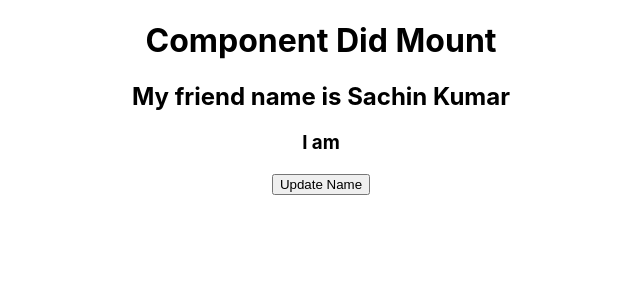
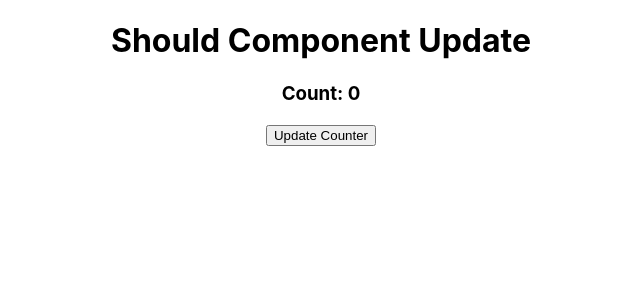
Before and after one commit to Sachin-RJ7/React-Tut, a React (Create React App) app: page / in a window 1280 px wide. Shown: the top 300 px of the page, without its empty margins (319-959 px from the left). Built offline with nearby package versions, Linux system fonts and the light colour scheme.

Commit message:
done shouldComponentUpdate

```diff
--- a/src/App.js
+++ b/src/App.js
@@ -8,27 +8,21 @@ class App extends React.Component{
     super();
 
     this.state = {
-      name : "Sachin Kumar",
-      who: null
+      count: 0
     }
 
     console.log("Contructor");
   }
 
-  componentDidMount()
+  // shouldComponentUpdate
+  shouldComponentUpdate()
   {
-    console.log("Component did mount:");
-  }
-
-  componentDidUpdate()
-  {
-    console.log("componentDidUpdate called:");
-    // condition is necessary, otherwise it will become a infinite loop, will give errors.
-    if (this.state.who == null) {
-      this.setState({who:"Sachin kumar"})
+    // Bydefault it remains false and prevents updates in a component
+    console.log("should Component Update:",this.state.count);
+    if (this.state.count >= 3 && this.state.count <=7) {
+      return true;
     }
-
-
+    return false;
   }
 
   render()
@@ -37,10 +31,9 @@ class App extends React.Component{
 
     return(
       <div className="App">
-        <h1>Component Did Mount</h1>
-        <h2>My friend name is {this.state.name}</h2>
-        <h3>I am {this.state.who}</h3>
-        <button onClick={()=>this.setState({name:"Developer"})}>Update Name</button>
+        <h1>Should Component Update</h1>
+        <h3>Count: {this.state.count}</h3>
+        <button onClick={()=>this.setState({count:this.state.count+1})}>Update Counter</button>
       </div>
     )
   }
```
